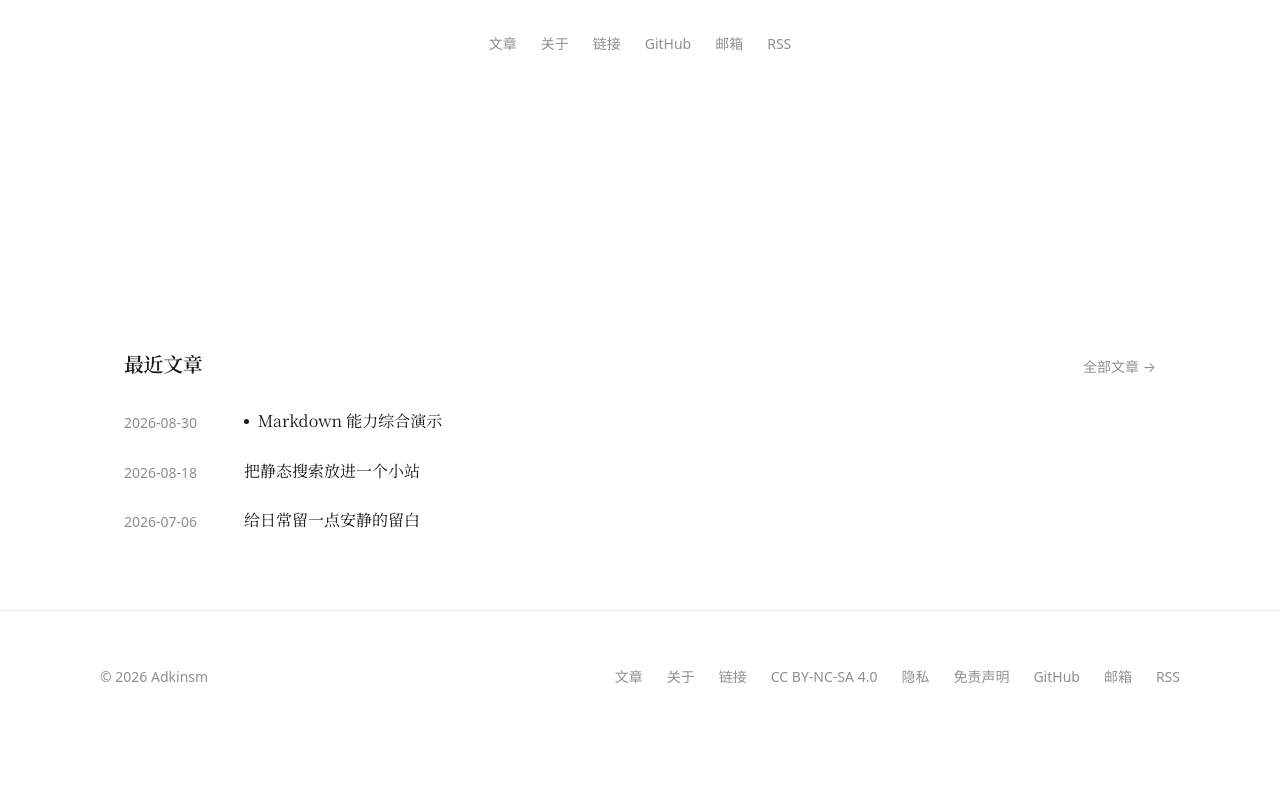
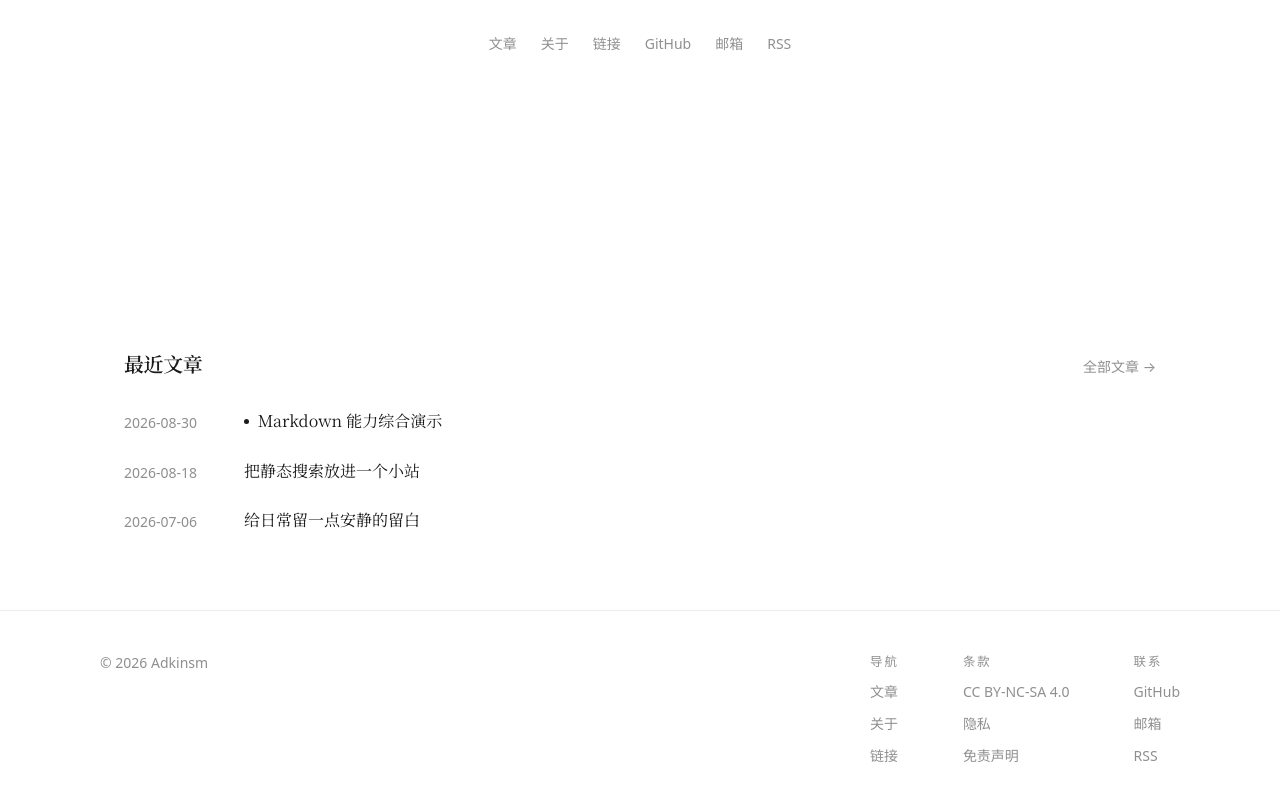
Before and after one commit to Adkimsm/new-site, a Next.js app: page / in a window 1280 px wide. Shown: the part 445-1245 px from the top of the page. Before the commit the page ends 1188 px from the top, so only its background shows below. Built offline with nearby package versions, Linux system fonts and the light colour scheme.

Commit message:
ui: group footer links into labeled columns
按用途把页脚链接拆成导航/条款/联系三组，替代原先挤在一行的
扁平链接列表，各组带小字号标签并在移动端纵向堆叠。

```diff
--- a/app/layout.tsx
+++ b/app/layout.tsx
@@ -6,6 +6,36 @@ import { themeInitScript } from "@/lib/theme";
 import "./globals.css";
 
 export const metadata: Metadata = { metadataBase: new URL(siteConfig.url), title: { default: siteConfig.name, template: `%s · ${siteConfig.name}` }, description: siteConfig.description, alternates: { canonical: siteConfig.url, types: { "application/rss+xml": `${siteConfig.url}/rss.xml` } }, openGraph: { title: siteConfig.name, description: siteConfig.description, url: siteConfig.url, type: "website", images: [{ url: `${siteConfig.url}/images/avatar.jpg`, alt: "Adkinsm" }] }, twitter: { card: "summary_large_image", title: siteConfig.name, description: siteConfig.description, images: [`${siteConfig.url}/images/avatar.jpg`] } };
+
+type FooterLink = { href: string; label: string; external?: boolean };
+
+/** 页脚按用途分组：站内导航 / 站内条款 / 站外联系，避免全部挤在一行。 */
+const FOOTER_GROUPS: { label: string; links: FooterLink[] }[] = [
+  {
+    label: "导航",
+    links: [
+      { href: "/posts", label: "文章" },
+      { href: "/about", label: "关于" },
+      { href: "/links", label: "链接" }
+    ]
+  },
+  {
+    label: "条款",
+    links: [
+      { href: "/copyright", label: siteConfig.contentLicense },
+      { href: "/privacy", label: "隐私" },
+      { href: "/disclaimer", label: "免责声明" }
+    ]
+  },
+  {
+    label: "联系",
+    links: [
+      { href: siteConfig.github, label: "GitHub", external: true },
+      { href: `mailto:${siteConfig.email}`, label: "邮箱", external: true },
+      { href: "/rss.xml", label: "RSS" }
+    ]
+  }
+];
 
 export default function RootLayout({ children }: Readonly<{ children: React.ReactNode }>) {
   const person = { "@context": "https://schema.org", "@type": "Person", name: siteConfig.name, url: siteConfig.url, image: `${siteConfig.url}${siteConfig.avatar}`, sameAs: [siteConfig.github] };
@@ -22,17 +52,24 @@ export default function RootLayout({ children }: Readonly<{ children: React.Reac
     <footer>
       <div className="footer-inner">
         <p className="footer-copy">© {new Date().getFullYear()} Adkinsm</p>
-        <nav className="footer-links" aria-label="页脚导航">
-          <Link href="/posts">文章</Link>
-          <Link href="/about">关于</Link>
-          <Link href="/links">链接</Link>
-          <Link href="/copyright">{siteConfig.contentLicense}</Link>
-          <Link href="/privacy">隐私</Link>
-          <Link href="/disclaimer">免责声明</Link>
-          <a href={siteConfig.github} target="_blank" rel="noopener noreferrer">GitHub</a>
-          <a href={`mailto:${siteConfig.email}`}>邮箱</a>
-          <Link href="/rss.xml">RSS</Link>
-        </nav>
+        <div className="footer-groups">
+          {FOOTER_GROUPS.map((group) => (
+            <nav key={group.label} className="footer-group" aria-label={group.label}>
+              <p className="footer-group-title">{group.label}</p>
+              <ul>
+                {group.links.map((link) => (
+                  <li key={link.href}>
+                    {link.external ? (
+                      <a href={link.href} target={link.href.startsWith("http") ? "_blank" : undefined} rel={link.href.startsWith("http") ? "noopener noreferrer" : undefined}>{link.label}</a>
+                    ) : (
+                      <Link href={link.href}>{link.label}</Link>
+                    )}
+                  </li>
+                ))}
+              </ul>
+            </nav>
+          ))}
+        </div>
       </div>
     </footer>
   </body></html>;
--- a/styles/layout.css
+++ b/styles/layout.css
@@ -287,26 +287,53 @@ footer {
   margin: auto;
   display: flex;
   justify-content: space-between;
-  align-items: center;
-  gap: var(--space-4) var(--space-7);
+  align-items: flex-start;
+  gap: var(--space-5) var(--space-7);
   flex-wrap: wrap;
 }
 
-.footer-copy { color: var(--muted); }
+.footer-copy {
+  margin: 0;
+  color: var(--muted);
+}
 
-.footer-links {
+/* 分组区：每组一列，标签在上、链接纵向排列，组间留大间距 */
+.footer-groups {
   display: flex;
   flex-wrap: wrap;
-  gap: var(--space-3) var(--space-5);
+  gap: var(--space-5) var(--space-9);
 }
 
-.footer-links a {
+.footer-group {
+  display: flex;
+  flex-direction: column;
+  gap: var(--space-2);
+}
+
+.footer-group-title {
+  margin: 0;
+  color: var(--muted);
+  font-size: var(--text-xs);
+  font-weight: 400;
+  letter-spacing: var(--tracking-label);
+}
+
+.footer-group ul {
+  display: flex;
+  flex-direction: column;
+  gap: var(--space-2);
+  list-style: none;
+  margin: 0;
+  padding: 0;
+}
+
+.footer-group a {
   color: var(--muted);
   text-decoration: none;
   transition: color var(--duration-fast) var(--ease-standard);
 }
 
-.footer-links a:hover { color: var(--ink); text-decoration: none; }
+.footer-group a:hover { color: var(--ink); text-decoration: none; }
 
 /* ---- 移动端 ------------------------------------------------------------ */
 @media (max-width: 700px) {
@@ -334,7 +361,8 @@ footer {
   .hero-copy img { width: 96px; height: 96px; }
   .hero p { max-width: 30rem; }
 
-  .footer-inner { flex-direction: column; align-items: flex-start; gap: var(--space-4); }
+  .footer-inner { flex-direction: column; align-items: flex-start; gap: var(--space-5); }
+  .footer-groups { gap: var(--space-5) var(--space-7); }
 
   /* 移动菜单：全屏纸面 */
   .mobile-menu {
```
